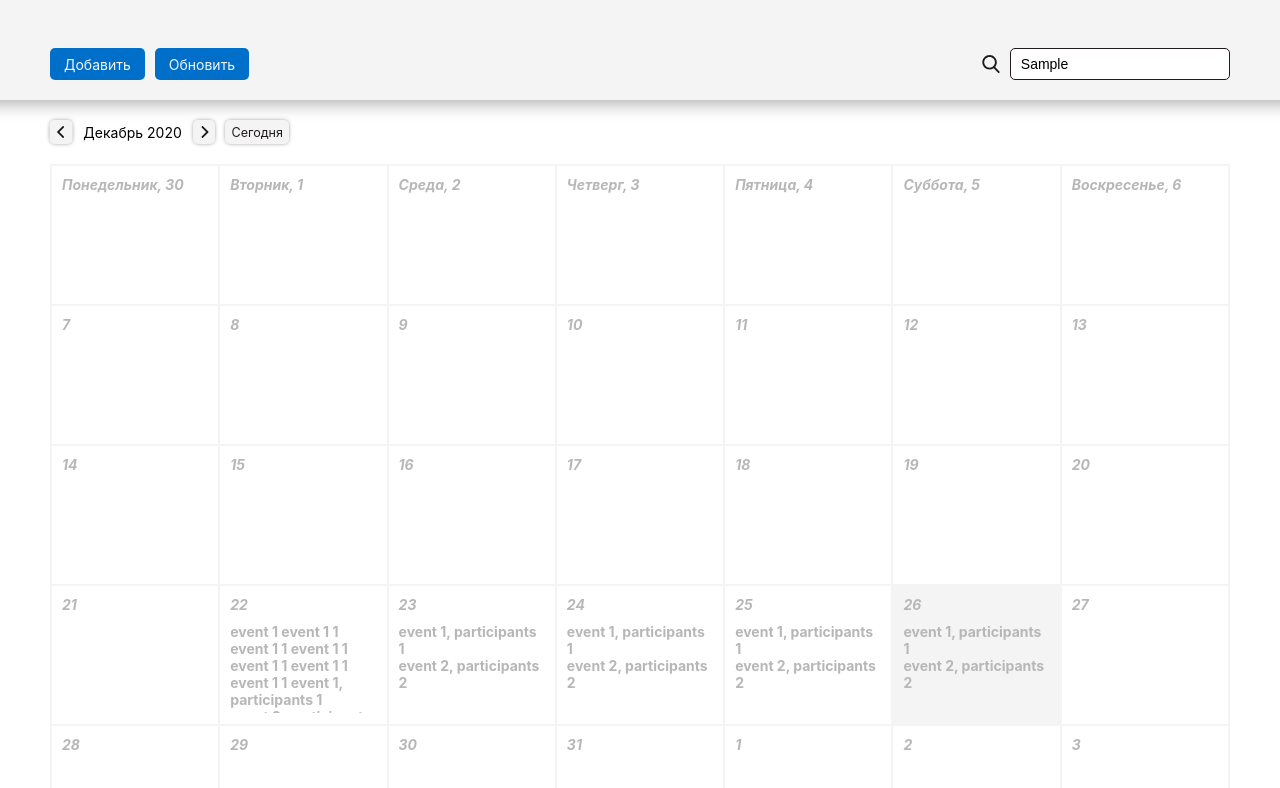
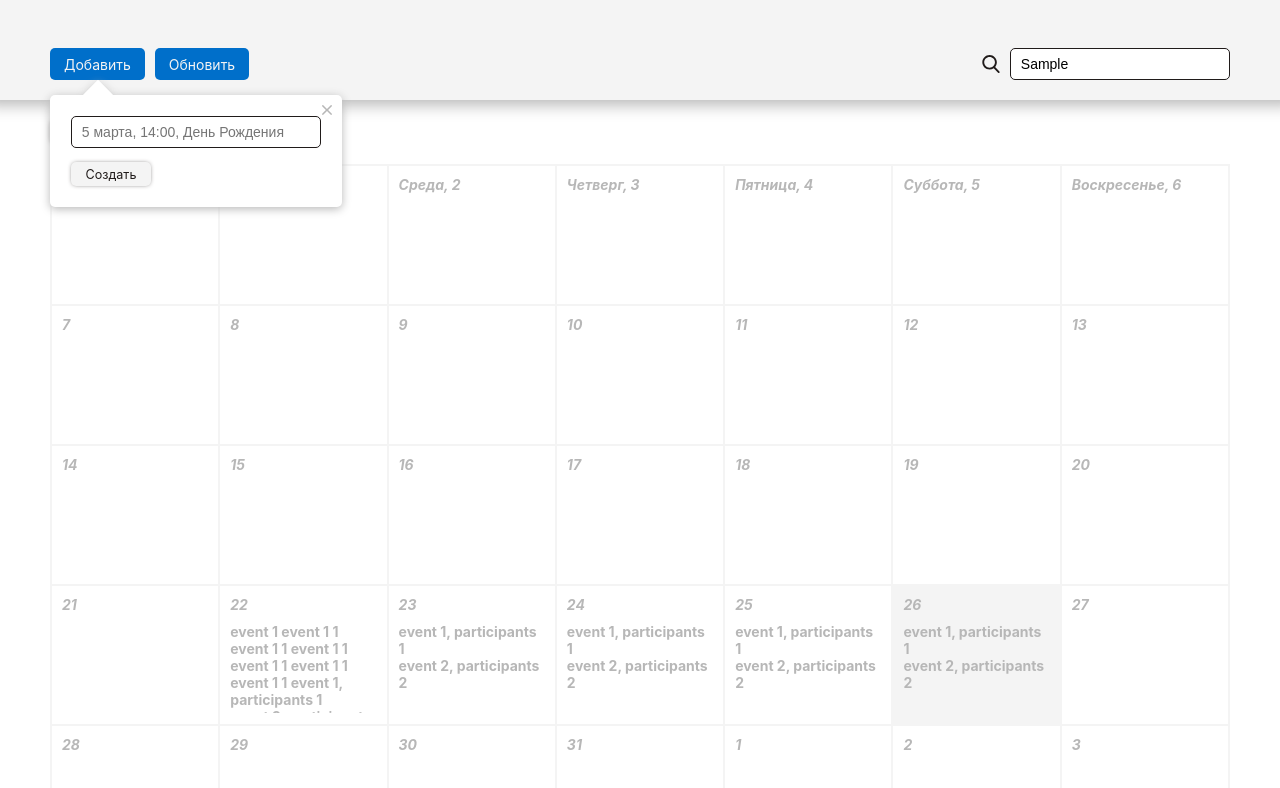
Before and after one commit to PavelPetyakin/calendar, a React (Create React App) app: page / in a window 1280 px wide. Both pictures are taken after typing "Sample" into the empty fields and a click on the button "Добавить". Shown: the top 788 px of the page. Built offline with nearby package versions, Linux system fonts and the light colour scheme; the HTML template or start-up script is replaced by a standard one.

Commit message:
addModal in progress

```diff
--- a/src/components/button/button.tsx
+++ b/src/components/button/button.tsx
@@ -1,4 +1,4 @@
-import React, { ReactElement } from "react";
+import React, { ReactElement, forwardRef, ForwardedRef } from "react";
 import cx from "classnames";
 import s from "./style.module.scss";
 
@@ -24,7 +24,7 @@ interface IButton {
   tabIndex?: number;
 }
 
-export function Button(props: IButton) {
+export const Button = forwardRef((props: IButton, ref: ForwardedRef<HTMLButtonElement>) => {
   const {
     name,
     icon,
@@ -36,9 +36,9 @@ export function Button(props: IButton) {
   } = props;
 
   return (
-    <button className={cx(s[color], s[size], className)} onClick={onClick} tabIndex={tabIndex}>
+    <button className={cx(s[color], s[size], className)} onClick={onClick} ref={ref} tabIndex={tabIndex}>
       {icon}
       {name}
     </button>
   );
-}
+})
--- a/src/components/input/input.tsx
+++ b/src/components/input/input.tsx
@@ -1,5 +1,6 @@
 import React, { ReactElement, SyntheticEvent, forwardRef, ForwardedRef } from "react";
 import s from "./style.module.scss";
+import cx from "classnames";
 
 interface IInputProps {
   value: string;
@@ -9,15 +10,16 @@ interface IInputProps {
   tabIndex?: number;
   multiline?: boolean;
   type?: string;
+  className?: string;
 }
 
 export const Input = forwardRef((props: IInputProps, ref: ForwardedRef<HTMLInputElement>) => {
-  const { value, onChange, placeholder, icon, tabIndex = 0, multiline = false, type = "text" } = props;
+  const { value, onChange, placeholder, icon, tabIndex = 0, multiline = false, type = "text", className = "" } = props;
   const handleChange = (event: SyntheticEvent<HTMLInputElement | HTMLTextAreaElement>) => onChange(event.currentTarget.value);
 
   const render = multiline ?
     <textarea
-      className={s.area}
+      className={cx(s.area, className)}
       value={value}
       onChange={handleChange}
       placeholder={placeholder}
@@ -26,7 +28,7 @@ export const Input = forwardRef((props: IInputProps, ref: ForwardedRef<HTMLInput
     <label className={s.container}>
       {icon}
       <input
-        className={s.input}
+        className={cx(s.input, className)}
         type={type}
         value={value}
         onChange={handleChange}
--- a/src/components/toolTip/style.module.scss
+++ b/src/components/toolTip/style.module.scss
@@ -2,67 +2,57 @@
 
 .box {
 	position: relative;
-	z-index: 10;
+	z-index: 15;
 }
 
-.arrow1, .arrow2 {
-	display: flex;
-	justify-content: center;
-	align-items: center;
-	width: 100%;
-	height: 20px;
+.arrow {
+	position: absolute;
+	width: 30px;
+	height: 30px;
 
-	&::after {
-		content: " ";
-		transform: rotate(45deg);
-		position: absolute;
-		width: 20px;
-		height: 20px;
-		background-color: white;
+	svg {
+		fill: white;
+	}
+
+	&:first-child {
+		svg {
+			filter: drop-shadow(0px -3px 5px $grey);
+		}
+	}
+
+	&:last-child {
+		z-index: 50;
 	}
 }
 
-.arrow1::after {
-	box-shadow: 0 2px 10px 0 $grey;
-	z-index: 1;
-}
+.popper[data-popper-placement^="right-start"] > .arrow,
+.popper[data-popper-placement^="right"] > .arrow,
+.popper[data-popper-placement^="right-end"] > .arrow {
 
-.arrow2 {
-	z-index: 11;
-}
-
-.popper[data-popper-placement^="right-start"] > .arrow1,
-.popper[data-popper-placement^="right"] > .arrow1,
-.popper[data-popper-placement^="right-end"] > .arrow1,
-.popper[data-popper-placement^="right-start"] > .arrow2,
-.popper[data-popper-placement^="right"] > .arrow2,
-.popper[data-popper-placement^="right-end"] > .arrow2 {
-
-	&:after {
-		left: -10px;
+	left: -20px;
+	svg {
+		transform: rotate(90deg);
 	}
 }
 
-.popper[data-popper-placement^="left-start"] > .arrow1,
-.popper[data-popper-placement^="left"] > .arrow1,
-.popper[data-popper-placement^="left-end"] > .arrow1,
-.popper[data-popper-placement^="left-start"] > .arrow2,
-.popper[data-popper-placement^="left"] > .arrow2,
-.popper[data-popper-placement^="left-end"] > .arrow2 {
+.popper[data-popper-placement^="left-start"] > .arrow,
+.popper[data-popper-placement^="left"] > .arrow,
+.popper[data-popper-placement^="left-end"] > .arrow {
 
-	&:after {
-		right: -10px;
+	right: -20px;
+
+	svg {
+		transform: rotate(270deg);
 	}
 }
 
-.popper[data-popper-placement^="bottom-start"] > .arrow1,
-.popper[data-popper-placement^="bottom"] > .arrow1,
-.popper[data-popper-placement^="bottom-end"] > .arrow1,
-.popper[data-popper-placement^="bottom-start"] > .arrow2,
-.popper[data-popper-placement^="bottom"] > .arrow2,
-.popper[data-popper-placement^="bottom-end"] > .arrow2 {
+.popper[data-popper-placement^="bottom-start"] > .arrow,
+.popper[data-popper-placement^="bottom"] > .arrow,
+.popper[data-popper-placement^="bottom-end"] > .arrow {
 
-	&:after {
-		top: -10px;
+	top: -15px;
+
+	svg {
+		transform: rotate(180deg);
 	}
 }
--- a/src/components/toolTip/toolTip.tsx
+++ b/src/components/toolTip/toolTip.tsx
@@ -4,6 +4,7 @@ import { usePopper } from "react-popper";
 import ReactDOM from "react-dom";
 import s from "./style.module.scss";
 import { ShadowBox } from "../index";
+import { Icon } from "../../svg";
 
 interface IPropsTooltip {
   targetRef: HTMLElement | null;
@@ -13,15 +14,16 @@ interface IPropsTooltip {
 export function Tooltip(props: PropsWithChildren<IPropsTooltip>) {
   const { targetRef, children, placement = "bottom" } = props;
   const [popperElement, setPopperElement] = useState<HTMLDivElement | null>(null);
-  const [arrowElement, setArrowElement] = useState<HTMLDivElement | null>(null);
-
+  const [arrowElement, setArrowElement] = useState<HTMLElement | null>(null);
+  const padding: number = targetRef ? targetRef.clientWidth / 2 - 15 : 10;
   const { styles, attributes } = usePopper(targetRef, popperElement, {
     modifiers: [
-      { name: "arrow", options: { element: arrowElement }},
+      { name: "arrow", options: { element: arrowElement, padding }},
       { name: "offset", options: { offset: [0, 15]}}
     ],
     placement
   });
+console.log("styles.arrow:", styles.arrow);
 
   return (
     ReactDOM.createPortal(
@@ -31,9 +33,13 @@ export function Tooltip(props: PropsWithChildren<IPropsTooltip>) {
         style={styles.popper}
         {...attributes.popper}
       >
-        <div className={s.arrow1} ref={setArrowElement} style={styles.arrow} />
-        <div className={s.arrow2} ref={setArrowElement} style={styles.arrow} />
+        <div className={s.arrow} ref={setArrowElement} style={styles.arrow}>
+          <Icon.Triangle/>
+        </div>
         <ShadowBox className={s.box} children={children}/>
+        <div className={s.arrow} ref={setArrowElement} style={styles.arrow}>
+          <Icon.Triangle/>
+        </div>
       </div>,
       document.body
     )
--- a/src/index.css
+++ b/src/index.css
@@ -4,6 +4,7 @@
 }
 
 body {
+    overflow: hidden;
     margin: 0;
     font-family: -apple-system, BlinkMacSystemFont, 'Segoe UI', 'Roboto', 'Oxygen',
     'Ubuntu', 'Cantarell', 'Fira Sans', 'Droid Sans', 'Helvetica Neue',
--- /dev/null
+++ b/src/pages/calendarPage/components/header/components/addEventModal/addEventModal.tsx
@@ -0,0 +1,30 @@
+import React, { useState } from "react";
+import { Button, Input } from "../../../../../../components";
+import s from "./style.module.scss";
+import { Icon } from "../../../../../../svg";
+
+interface IPropsAddEventModal {
+  onSave: () => void;
+  onClose: () => void;
+}
+
+export function AddEventModal(props: IPropsAddEventModal) {
+  const { onSave, onClose } = props;
+  const [value, setValue] = useState<string>("");
+  const handleChange = (val: string) => setValue(val);
+  const handleSave = () => {
+    console.log("AddEventModal - handleSave:", value);
+    console.log("Date:", new Date(value));
+    // onSave();
+
+  };
+
+  return (
+    <div className={s.container}>
+      <Icon.Cancel className={s.cancel} onClick={onClose} tabIndex={5}/>
+      <Input className={s.input} value={value} onChange={handleChange} placeholder="5 марта, 14:00, День Рождения"
+             tabIndex={3}/>
+      <Button className={s.button} name="Создать" color="default" size="little" onClick={handleSave} tabIndex={4}/>
+    </div>
+  );
+}
--- /dev/null
+++ b/src/pages/calendarPage/components/header/components/addEventModal/style.module.scss
@@ -0,0 +1,30 @@
+@import "src/basic";
+
+.container {
+	display: grid;
+	grid-row-gap: 1em;
+	margin: 1.5em;
+
+	.input {
+		width: 250px;
+	}
+
+	.cancel {
+		position: absolute;
+		top: 10px;
+		right: 10px;
+		width: 10px;
+		height: 10px;
+		fill: $grey;
+		transition: 0.2s;
+		cursor: pointer;
+
+		&:hover {
+			fill: $darkGrey;
+		}
+	}
+
+	.button {
+		width: 80px;
+	}
+}
--- a/src/pages/calendarPage/components/header/components/index.ts
+++ b/src/pages/calendarPage/components/header/components/index.ts
@@ -1 +1,2 @@
 export { SearchModal } from "./searchModal/searchModal";
+export { AddEventModal } from "./addEventModal/addEventModal";
--- a/src/pages/calendarPage/components/header/header.tsx
+++ b/src/pages/calendarPage/components/header/header.tsx
@@ -4,7 +4,7 @@ import s from "./style.module.scss";
 import { Button, Input } from "../../../../components";
 import { Icon } from "../../../../svg";
 import { Tooltip } from "../../../../components";
-import { SearchModal } from "./components";
+import { AddEventModal, SearchModal } from "./components";
 import { useSearchEvents, ISearchEvents } from "../../../../utils";
 
 interface IPropsHeader {
@@ -13,7 +13,9 @@ interface IPropsHeader {
 
 export function Header(props: IPropsHeader) {
   const { className = "" } = props;
-  const [ref, setRef] = useState<HTMLInputElement | null>(null);
+  const [buttonRef, setButtonRef] = useState<HTMLButtonElement | null>(null);
+  const [isShowAddModal, setIsShowAddModal] = useState<boolean>(false);
+  const [inputRef, setInputRef] = useState<HTMLInputElement | null>(null);
   const [searchStr, setSearchStr] = useState<string>("");
   const eventsFound: ISearchEvents[] = useSearchEvents(searchStr);
   const showEventsFound: boolean = eventsFound.length > 0;
@@ -24,7 +26,7 @@ export function Header(props: IPropsHeader) {
   return (
     <header className={cx(s.header, className)}>
       <div className={s.buttons}>
-        <Button name="Добавить" color="blue" onClick={() => undefined} tabIndex={1} />
+        <Button name="Добавить" color="blue" onClick={() => setIsShowAddModal(true)} tabIndex={1} ref={setButtonRef} />
         <Button name="Обновить" color="blue" onClick={() => undefined} tabIndex={2} />
       </div>
       <Input
@@ -33,10 +35,13 @@ export function Header(props: IPropsHeader) {
         placeholder="Событие, дата или участник"
         icon={<Icon.Search/>}
         tabIndex={3}
-        ref={setRef}
+        ref={setInputRef}
       />
-      {showEventsFound && <Tooltip targetRef={ref} placement={"bottom"}>
+      {showEventsFound && <Tooltip targetRef={inputRef} placement={"bottom"}>
         <SearchModal eventsFoundList={eventsFound} />
+      </Tooltip>}
+      {isShowAddModal && <Tooltip targetRef={buttonRef} placement={"bottom-start"}>
+        <AddEventModal onSave={() => undefined} onClose={() => setIsShowAddModal(false)} />
       </Tooltip>}
     </header>
   );
--- a/src/pages/calendarPage/components/schedule/schedule.tsx
+++ b/src/pages/calendarPage/components/schedule/schedule.tsx
@@ -2,7 +2,7 @@ import React, { useState } from "react";
 import cx from "classnames";
 import s from "./style.module.scss";
 import { useDispatch, useSelector } from "react-redux";
-import { getDate, getEvents, getNotes } from "../../../../reducer/selectors";
+import { getEvents, getNotes } from "../../../../reducer/selectors";
 import { addEvent, addNote } from "../../../../reducer/actions";
 import { useGetCurrentMonthList, IMonthList, getToday } from "../../../../utils";
 import { EventModal, Row } from "./components";
@@ -27,7 +27,6 @@ export function Schedule(props: IPropsSchedule) {
   const {className = ""} = props;
   const [activeElement, setActiveElement] = useState<IActiveElement>(initialState);
   const dispatch = useDispatch();
-  const d: Date = useSelector(getDate);
   const events: string[] = useSelector(getEvents);
   const notes: INotes = useSelector(getNotes);
   const currentMonthList = useGetCurrentMonthList();
--- a/src/svg/index.ts
+++ b/src/svg/index.ts
@@ -1,9 +1,11 @@
 import { ReactComponent as Arrow } from "./arrow.svg";
 import { ReactComponent as Cancel } from "./cancel.svg";
 import { ReactComponent as Search } from "./search.svg";
+import { ReactComponent as Triangle } from "./triangle.svg";
 
 export const Icon = {
   Arrow,
   Cancel,
-  Search
+  Search,
+  Triangle
 }
```
Also changed, not shown: src/svg/triangle.svg (added), 1 other file (tests, documents, lock files or other folders). Lines whose indentation alone changed are shown as unchanged.
